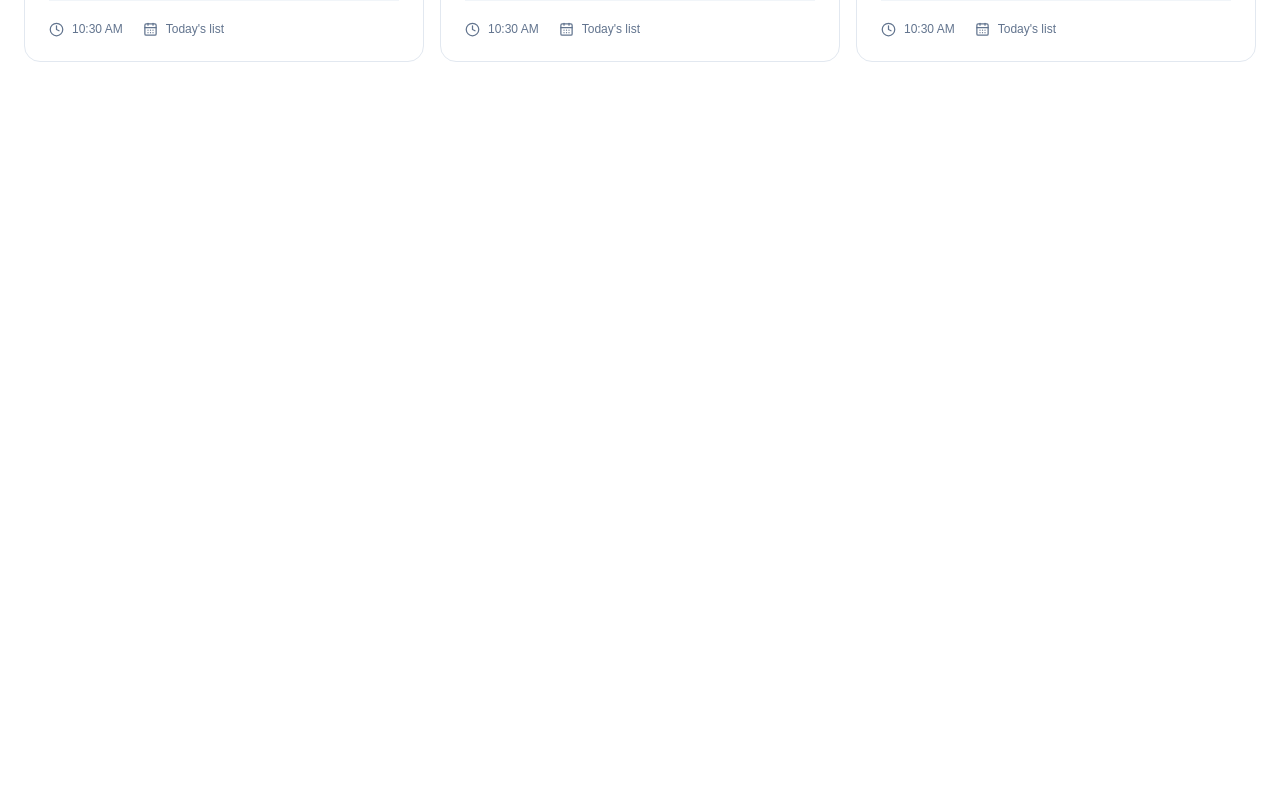
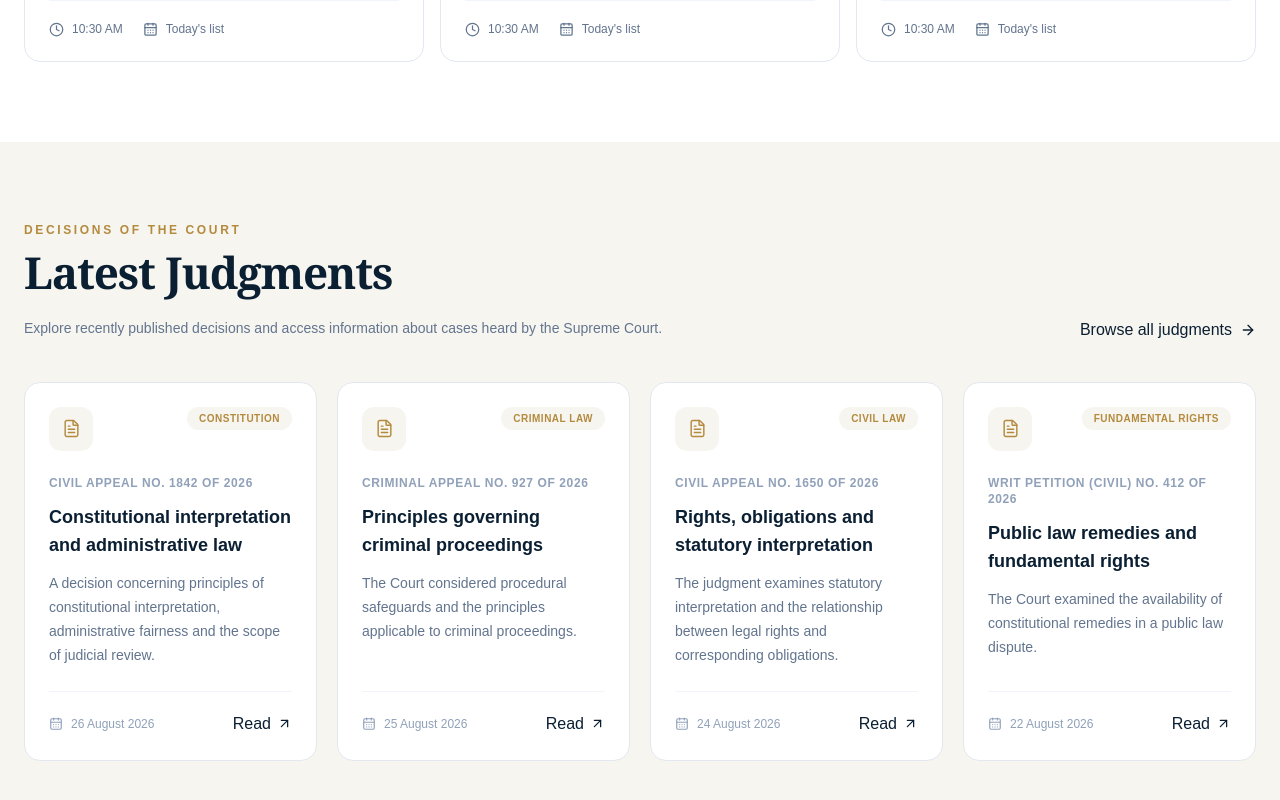
Before and after one commit to patnaikyamini4/supreme-court-india-redesign, a Next.js app: page / in a window 1280 px wide. Shown: the part 2346-3146 px from the top of the page. Before the commit the page ends 2488 px from the top, so only its background shows below. Built offline with nearby package versions, Linux system fonts and the light colour scheme.

Commit message:
feat: add latest judgments section

```diff
--- a/src/app/page.tsx
+++ b/src/app/page.tsx
@@ -3,6 +3,7 @@ import HeroSection from "@/components/home/HeroSection";
 import QuickAccess from "@/components/home/QuickAccess";
 import LatestUpdates from "@/components/home/LatestUpdates";
 import CauseListPreview from "@/components/home/CauseListPreview";
+import LatestJudgments from "@/components/judgments/LatestJudgments";
 
 export default function Home() {
   return (
@@ -10,10 +11,20 @@ export default function Home() {
       <CourtHeader />
 
       <main>
+        {/* Hero and search */}
         <HeroSection />
+
+        {/* Frequently used services */}
         <QuickAccess />
+
+        {/* Latest notices and announcements */}
         <LatestUpdates />
+
+        {/* Today's court listings */}
         <CauseListPreview />
+
+        {/* Recently published judgments */}
+        <LatestJudgments />
       </main>
     </>
   );
--- /dev/null
+++ b/src/components/judgments/JudgmentCard.tsx
@@ -0,0 +1,55 @@
+import {
+  ArrowUpRight,
+  CalendarDays,
+  FileText,
+} from "lucide-react";
+import type { Judgment } from "@/data/judgments";
+
+interface JudgmentCardProps {
+  judgment: Judgment;
+}
+
+export default function JudgmentCard({
+  judgment,
+}: JudgmentCardProps) {
+  return (
+    <article className="group flex h-full flex-col rounded-2xl border border-slate-200 bg-white p-6 transition duration-200 hover:-translate-y-1 hover:border-[#B38A3E]/50 hover:shadow-xl">
+      <div className="flex items-start justify-between gap-4">
+        <div className="flex h-11 w-11 shrink-0 items-center justify-center rounded-xl bg-[#F7F5EF] text-[#B38A3E]">
+          <FileText size={19} strokeWidth={1.8} />
+        </div>
+
+        <span className="rounded-full bg-[#F7F5EF] px-3 py-1 text-[10px] font-bold uppercase tracking-wider text-[#B38A3E]">
+          {judgment.category}
+        </span>
+      </div>
+
+      <p className="mt-6 text-xs font-semibold uppercase tracking-wider text-slate-400">
+        {judgment.caseNumber}
+      </p>
+
+      <h3 className="mt-3 text-lg font-bold leading-7 text-[#0B1F33]">
+        {judgment.title}
+      </h3>
+
+      <p className="mt-3 flex-1 text-sm leading-6 text-slate-500">
+        {judgment.summary}
+      </p>
+
+      <div className="mt-6 flex items-center justify-between border-t border-slate-100 pt-5">
+        <div className="flex items-center gap-2 text-xs text-slate-400">
+          <CalendarDays size={14} />
+          {judgment.date}
+        </div>
+
+        <button
+          type="button"
+          className="flex items-center gap-1.5 text-xs font-bold text-[#0B1F33] transition group-hover:text-[#B38A3E]"
+        >
+          Read
+          <ArrowUpRight size={15} />
+        </button>
+      </div>
+    </article>
+  );
+}
--- /dev/null
+++ b/src/components/judgments/LatestJudgments.tsx
@@ -0,0 +1,46 @@
+import { ArrowRight } from "lucide-react";
+import { latestJudgments } from "@/data/judgments";
+import JudgmentCard from "./JudgmentCard";
+
+export default function LatestJudgments() {
+  return (
+    <section className="sc-section bg-[#F7F5EF]">
+      <div className="sc-container">
+        <div className="flex flex-col justify-between gap-5 md:flex-row md:items-end">
+          <div>
+            <p className="sc-eyebrow">
+              Decisions of the Court
+            </p>
+
+            <h2 className="sc-heading">
+              Latest Judgments
+            </h2>
+
+            <p className="mt-4 max-w-2xl text-sm leading-7 text-slate-500">
+              Explore recently published decisions and
+              access information about cases heard by the
+              Supreme Court.
+            </p>
+          </div>
+
+          <button
+            type="button"
+            className="flex items-center gap-2 self-start text-sm font-semibold text-[#0B1F33] transition hover:text-[#B38A3E] md:self-auto"
+          >
+            Browse all judgments
+            <ArrowRight size={16} />
+          </button>
+        </div>
+
+        <div className="mt-10 grid gap-5 md:grid-cols-2 lg:grid-cols-4">
+          {latestJudgments.map((judgment) => (
+            <JudgmentCard
+              key={judgment.id}
+              judgment={judgment}
+            />
+          ))}
+        </div>
+      </div>
+    </section>
+  );
+}
--- /dev/null
+++ b/src/data/judgments.ts
@@ -0,0 +1,52 @@
+export interface Judgment {
+  id: string;
+  caseNumber: string;
+  title: string;
+  court: string;
+  date: string;
+  category: string;
+  summary: string;
+}
+
+export const latestJudgments: Judgment[] = [
+  {
+    id: "judgment-001",
+    caseNumber: "Civil Appeal No. 1842 of 2026",
+    title: "Constitutional interpretation and administrative law",
+    court: "Supreme Court of India",
+    date: "26 August 2026",
+    category: "Constitution",
+    summary:
+      "A decision concerning principles of constitutional interpretation, administrative fairness and the scope of judicial review.",
+  },
+  {
+    id: "judgment-002",
+    caseNumber: "Criminal Appeal No. 927 of 2026",
+    title: "Principles governing criminal proceedings",
+    court: "Supreme Court of India",
+    date: "25 August 2026",
+    category: "Criminal Law",
+    summary:
+      "The Court considered procedural safeguards and the principles applicable to criminal proceedings.",
+  },
+  {
+    id: "judgment-003",
+    caseNumber: "Civil Appeal No. 1650 of 2026",
+    title: "Rights, obligations and statutory interpretation",
+    court: "Supreme Court of India",
+    date: "24 August 2026",
+    category: "Civil Law",
+    summary:
+      "The judgment examines statutory interpretation and the relationship between legal rights and corresponding obligations.",
+  },
+  {
+    id: "judgment-004",
+    caseNumber: "Writ Petition (Civil) No. 412 of 2026",
+    title: "Public law remedies and fundamental rights",
+    court: "Supreme Court of India",
+    date: "22 August 2026",
+    category: "Fundamental Rights",
+    summary:
+      "The Court examined the availability of constitutional remedies in a public law dispute.",
+  },
+];
```
